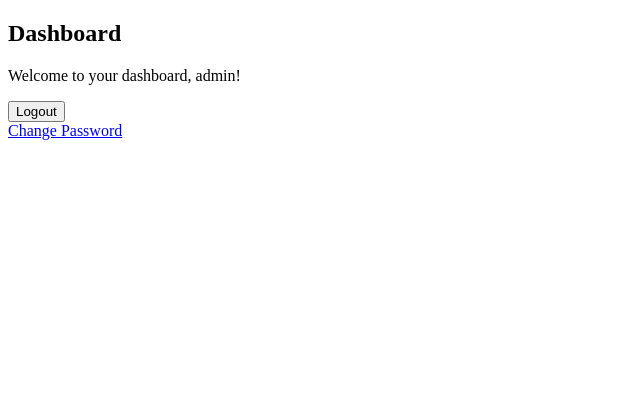
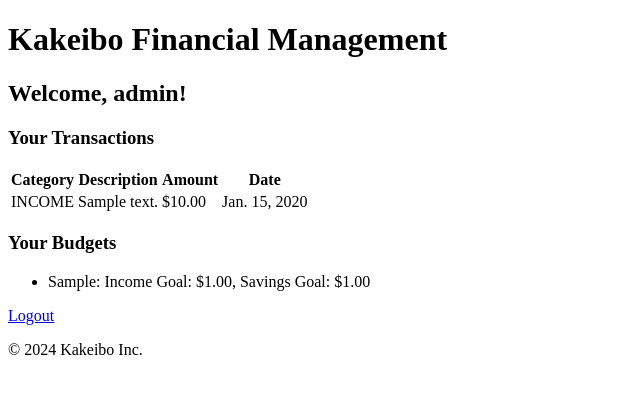
Before and after one commit to evidad/CSC605, a Django app: page /dashboard/ in a window 1280 px wide. Shown: the top 394 px of the page, without its empty margins (0-640 px from the left). Run offline with Django 5.2, Linux system fonts and the light colour scheme; a user stored in the database is signed in; tables that the repository leaves empty hold one stand-in row (values such as "Sample post").

Commit message:
added base html and new models for budget and transaction

```diff
--- a/django_project/settings.py
+++ b/django_project/settings.py
@@ -11,6 +11,7 @@ https://docs.djangoproject.com/en/5.0/ref/settings/
 """
 
 from pathlib import Path
+import os
 
 # Build paths inside the project like this: BASE_DIR / 'subdir'.
 BASE_DIR = Path(__file__).resolve().parent.parent
@@ -67,7 +68,7 @@ ROOT_URLCONF = 'django_project.urls'
 TEMPLATES = [
     {
         'BACKEND': 'django.template.backends.django.DjangoTemplates',
-        'DIRS': [],
+        'DIRS': [os.path.join(BASE_DIR, 'templates')],
         'APP_DIRS': True,
         'OPTIONS': {
             'context_processors': [
--- /dev/null
+++ b/kakeibo_finance/templates/base.html
@@ -0,0 +1,20 @@
+<!DOCTYPE html>
+<html lang="en">
+<head>
+    <meta charset="UTF-8">
+    <meta name="viewport" content="width=device-width, initial-scale=1.0">
+    <title>{% block title %}Kakeibo App{% endblock %}</title>
+</head>
+<body>
+    <header>
+        <h1>Kakeibo Financial Management</h1>
+    </header>
+    <main>
+        {% block content %}
+        {% endblock %}
+    </main>
+    <footer>
+        <p>&copy; 2024 Kakeibo Inc.</p>
+    </footer>
+</body>
+</html>
--- a/kakeibo_finance/templates/dashboard.html
+++ b/kakeibo_finance/templates/dashboard.html
@@ -1,19 +1,42 @@
-<!DOCTYPE html>
-<html lang="en">
-<head>
-    <meta charset="UTF-8">
-    <meta name="viewport" content="width=device-width, initial-scale=1.0">
-    <title>Dashboard</title>
-</head>
-<body>
-    <h2>Dashboard</h2>
-    <p>Welcome to your dashboard, {{ user.username }}!</p>
+{% extends "base.html" %}
 
-    <form method="post" action="{% url 'logout' %}">
-        {% csrf_token %}
-        <button type="submit">Logout</button>
-    </form>
+{% block content %}
+  <h2>Welcome, {{ user.username }}!</h2>
 
-    <a href="{% url 'password_change' %}">Change Password</a>
-</body>
-</html>
+  <h3>Your Transactions</h3>
+  <table>
+    <thead>
+      <tr>
+        <th>Category</th>
+        <th>Description</th>
+        <th>Amount</th>
+        <th>Date</th>
+      </tr>
+    </thead>
+    <tbody>
+      {% for transaction in transactions %}
+      <tr>
+        <td>{{ transaction.category }}</td>
+        <td>{{ transaction.description }}</td>
+        <td>${{ transaction.amount }}</td>
+        <td>{{ transaction.transaction_date }}</td>
+      </tr>
+      {% empty %}
+      <tr>
+        <td colspan="4">No transactions found.</td>
+      </tr>
+      {% endfor %}
+    </tbody>
+  </table>
+
+  <h3>Your Budgets</h3>
+  <ul>
+    {% for budget in budgets %}
+    <li>{{ budget.month }}: Income Goal: ${{ budget.income_goal }}, Savings Goal: ${{ budget.savings_goal }}</li>
+    {% empty %}
+    <li>No budgets found.</li>
+    {% endfor %}
+  </ul>
+
+  <a href="{% url 'logout' %}">Logout</a>
+{% endblock %}
--- a/kakeibo_finance/views.py
+++ b/kakeibo_finance/views.py
@@ -47,4 +47,12 @@ def home(request):
 
 @login_required
 def dashboard(request):
-    return render(request, 'dashboard.html')
+    user = request.user
+    transactions = Transaction.objects.filter(owner=user).order_by('-transaction_date')
+    budgets = Budget.objects.filter(owner=user).order_by('-created_on')
+
+    context = {
+        'transactions': transactions,
+        'budgets': budgets,
+    }
+    return render(request, 'dashboard.html', context)
```
Also changed, not shown: db.sqlite3, kakeibo_finance/migrations/0002_budget_transaction_delete_doggo.py (added).
